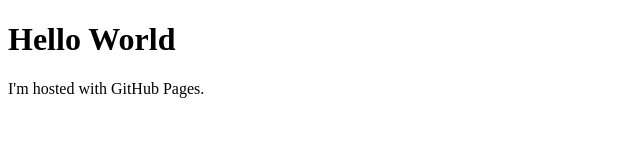
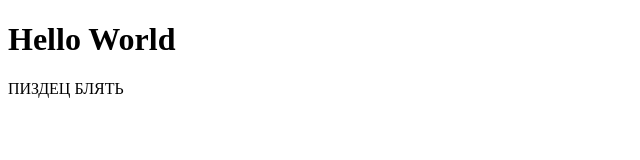
Before and after one commit to justprogrammerme/justprogrammerme.github.io, a plain HTML site: page index.html in a window 1280 px wide. Shown: the whole page, without its empty margins (0-640 px from the left). Drawn offline with Linux system fonts and the light colour scheme.

Commit message:
Update index.html

```diff
--- a/index.html
+++ b/index.html
@@ -2,6 +2,6 @@
 <html>
 <body>
 <h1>Hello World</h1>
-<p>I'm hosted with GitHub Pages.</p>
+<p>ПИЗДЕЦ БЛЯТЬ</p>
 </body>
 </html>
```
